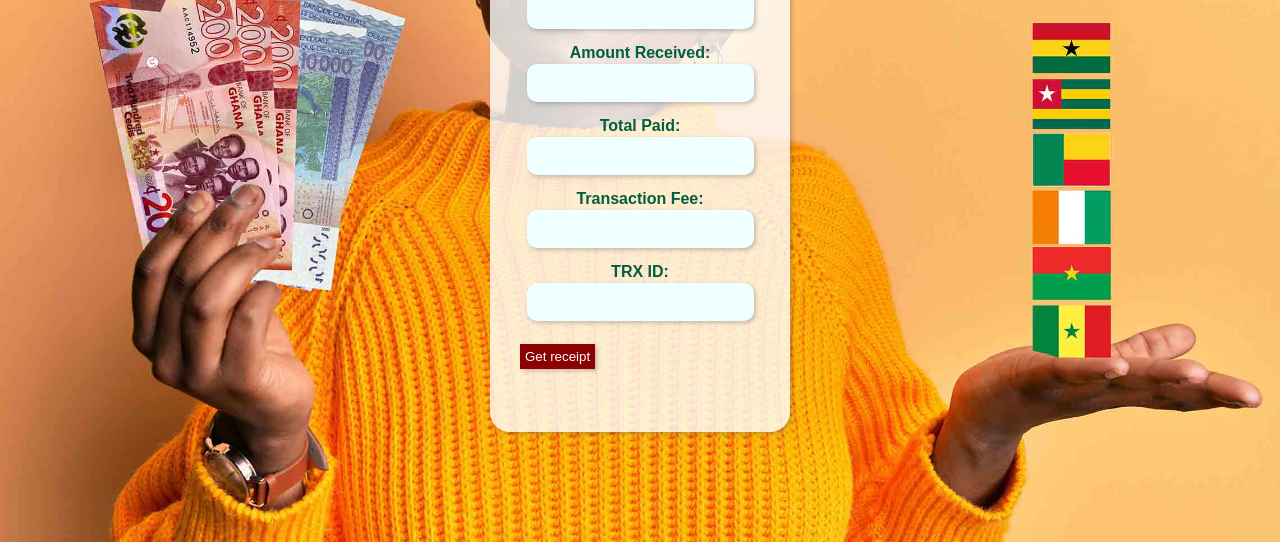
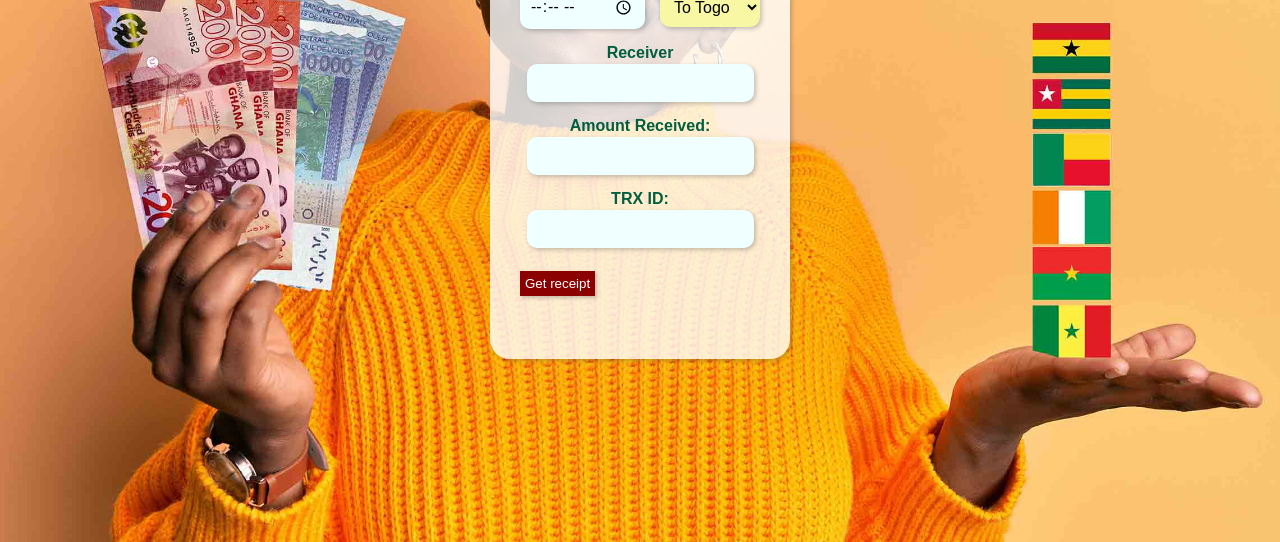
Before and after one commit to retransfy/receipts, a plain HTML site: page index.html in a window 1280 px wide. Shown: the part 274-816 px from the top of the page. Drawn offline with Linux system fonts and the light colour scheme.

Commit message:
Update index.html

```diff
--- a/index.html
+++ b/index.html
@@ -14,8 +14,12 @@
         <div class="timeCont">
           <input type="time" id="theTime" required />
           <select name="currency" id="currency" required>
-            <option value="FCFA">FCFA</option>
-            <option value="GHS">GHS</option>
+            <option value="FCFATG">To Togo</option>
+            <option value="FCFABN">To Benin</option>
+            <option value="FCFACI">To C.I</option>
+            <option value="FCFABF">To B.F</option>
+            <option value="FCFASN">To Senegal</option>
+            <option value="GHS">To Ghana</option>
           </select>
         </div>
         <div class="inputCont">
@@ -23,10 +27,6 @@
           <input type="text" id="receiver" required />
           <label for="amountReceived">Amount Received:</label>
           <input type="number" id="amountReceived" required />
-          <label for="totalPaid">Total Paid:</label>
-          <input type="number" id="totalPaid" required />
-          <label for="fee">Transaction Fee:</label>
-          <input type="number" id="fee" required />
           <label for="trxid">TRX ID:</label>
           <input type="text" id="trxid" name="trxid" required />
         </div>
```
